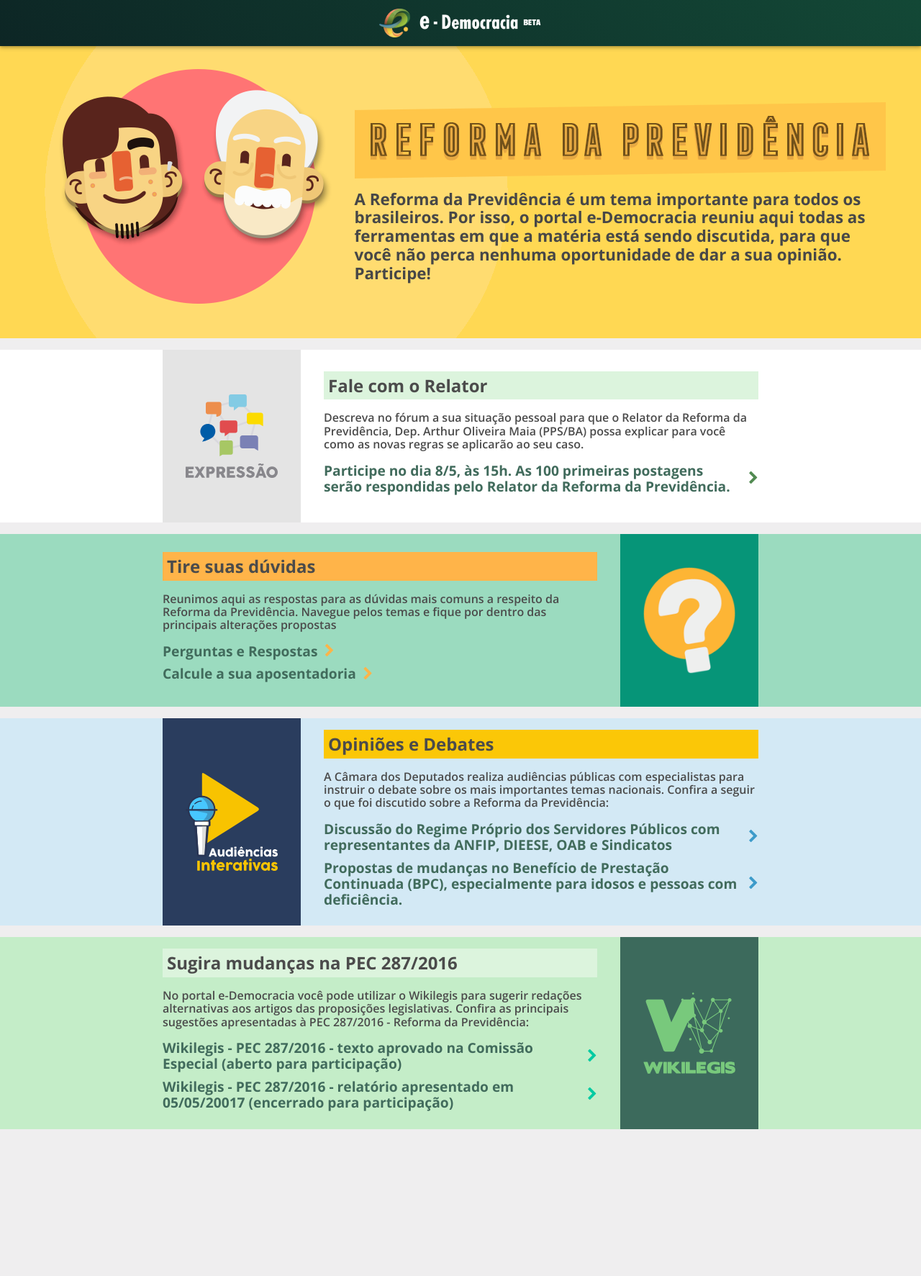
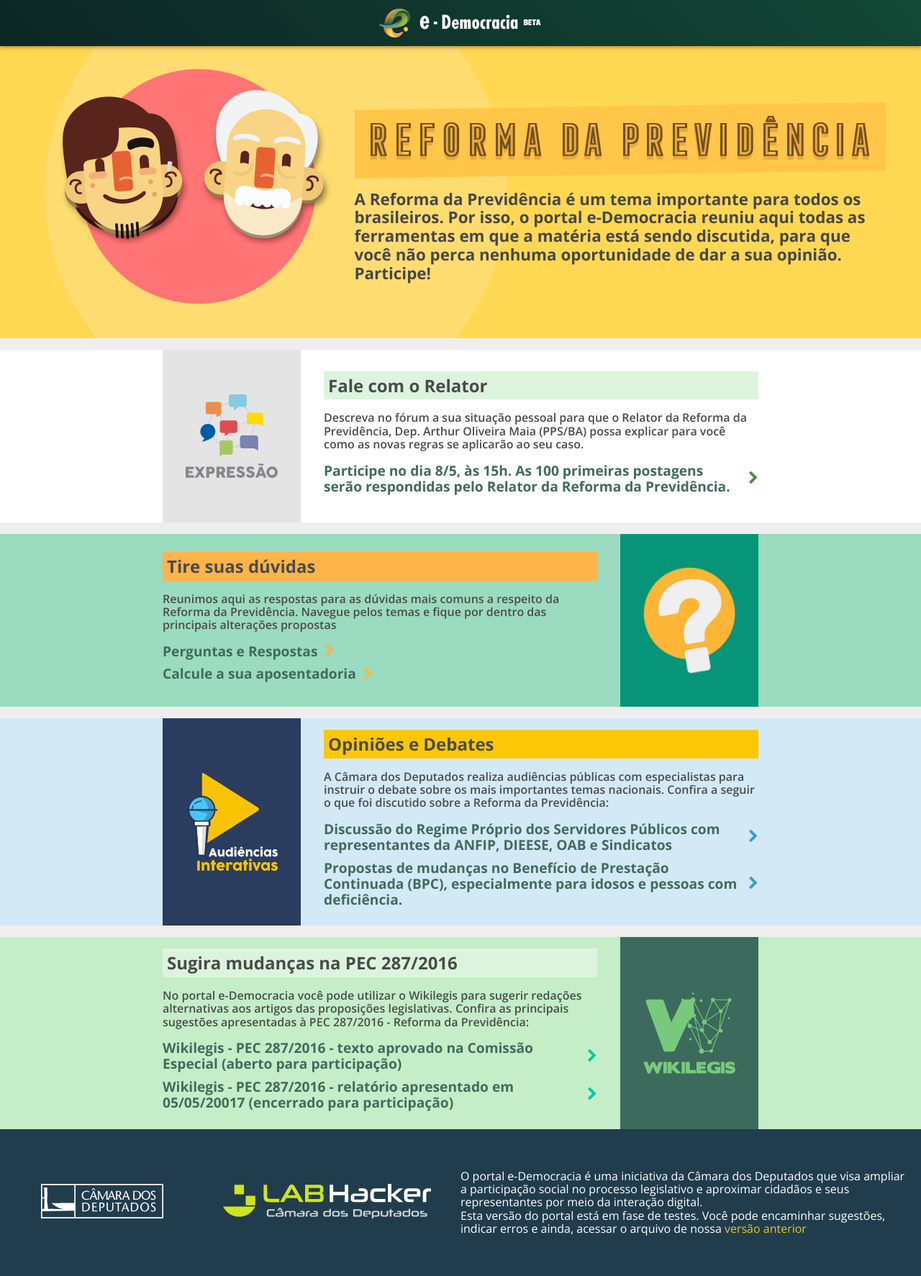
Before and after one commit to labhackercd/hotsite-edemocracia, a Jekyll site: the page built from index.html, in a window 1280 px wide. Shown: the whole page at 72% size. Built offline with Jekyll 4.4.1, drawn with Linux system fonts in a browser that asks for light colours; before the commit the page ends 1569 px from its top, so only the background shows below that.

Commit message:
Add footer

```diff
--- a/assets/sass/content/_content.scss
+++ b/assets/sass/content/_content.scss
@@ -163,3 +163,64 @@
 .banner__content {
   margin: 1em;
 }
+
+.footer {
+  padding: 3em 1em;
+  background-color: #213d4d;
+  color: white;
+}
+
+.footer__container {
+  display: flex;
+  flex-direction: column;
+  align-items: center;
+  justify-content: center;
+
+  @media screen and (min-width: 860px) {
+    flex-direction: row;
+    justify-content: space-between;
+  }
+}
+
+.footer__logos {
+  display: flex;
+  justify-content: space-around;
+  flex-wrap: wrap;
+  align-items: center;
+  margin: 0.5rem 0;
+
+  @media screen and (min-width: 860px) {
+    flex: 1 0 auto;
+  }
+}
+
+.footer__logo-wrapper {
+  margin: 1rem;
+}
+
+.footer__logo.image {
+  height: 3rem;
+}
+
+.footer__about {
+  margin: 0.5rem 0;
+
+  @media screen and (min-width: 860px) {
+    flex: 0 1 50%;
+  }
+}
+
+.footer__text {
+  margin: 0;
+  font-weight: 300;
+}
+
+.footer__link {
+  color: #e9c23a;
+  font-weight: 400;
+  text-decoration: none;
+
+  &:hover {
+    color: darken(#e9c23a, 20%);
+  }
+}
--- a/index.html
+++ b/index.html
@@ -40,4 +40,25 @@
       </div>
     </div>
   {% endfor %}
+
+  <footer class="footer">
+    <div class="footer__container">
+      <div class="footer__logos">
+        <a class="footer__logo-wrapper" href="http://www.camara.leg.br">
+          <img class="footer__logo image" src="{{site.baseurl}}/assets/images/logo-camara.svg" alt="Logo da Câmara dos Deputados">
+        </a>
+
+        <a class="footer__logo-wrapper" href="http://labhackercd.net">
+          <img class="footer__logo image" src="{{site.baseurl}}/assets/images/logo-lab.svg" alt="Logo do Labhacker da Câmara dos Deputados">
+        </a>
+      </div>
+
+      <div class="footer__about">
+        <p class="footer__text">
+        O portal e-Democracia é uma iniciativa da Câmara dos Deputados que visa ampliar a participação social no processo legislativo e aproximar cidadãos e seus representantes por meio da interação digital.<br>
+        Esta versão do portal está em fase de testes. Você pode encaminhar sugestões, indicar erros e ainda, acessar o arquivo de nossa <a class="footer__link" href="http://arquivo.edemocracia.camara.leg.br/">versão anterior</a>
+        </p>
+      </div>
+    </div>
+  </footer>
 </div>
```
Also changed, not shown: assets/images/logo-camara.svg (added), assets/images/logo-lab.svg (added).
